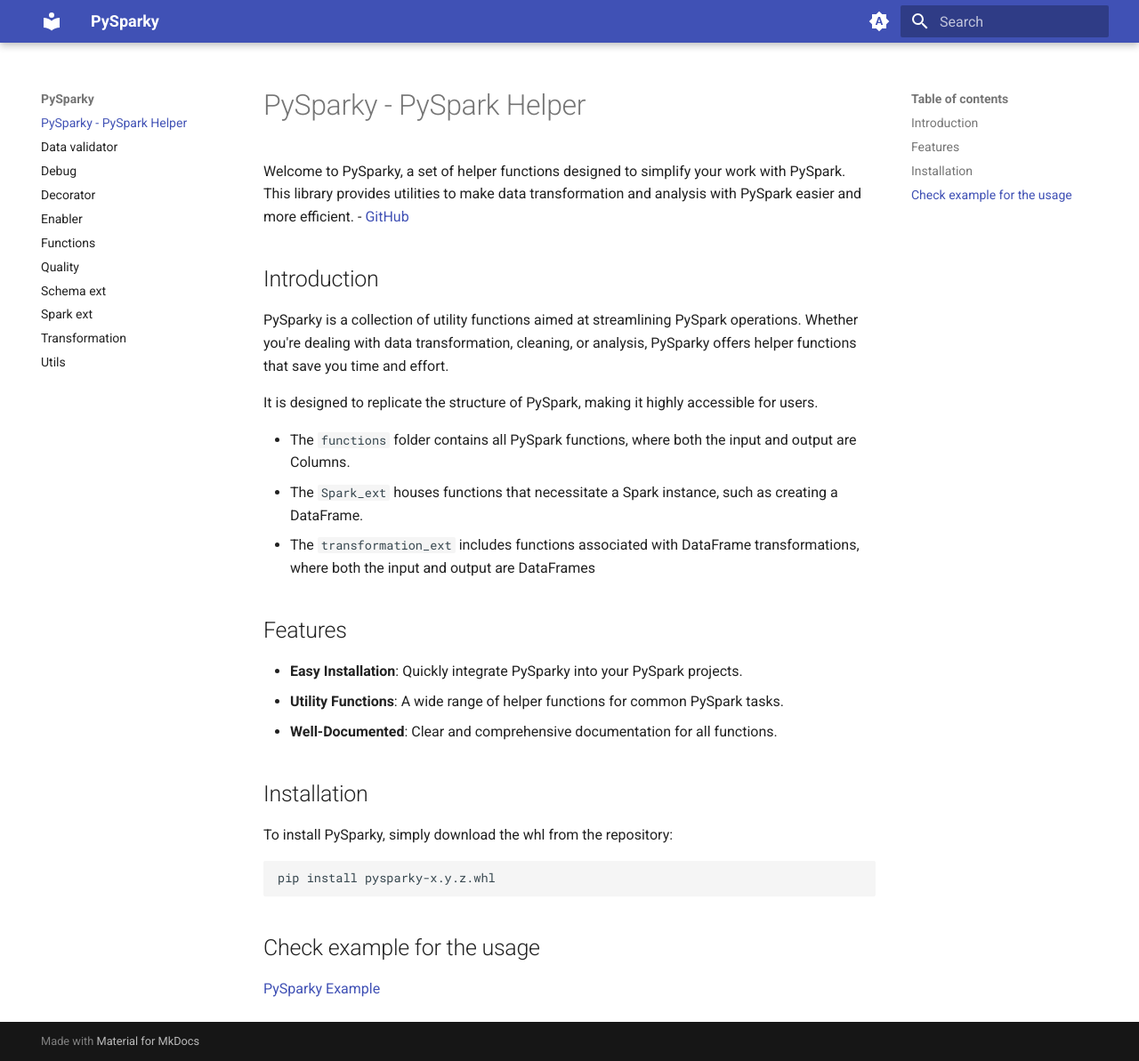
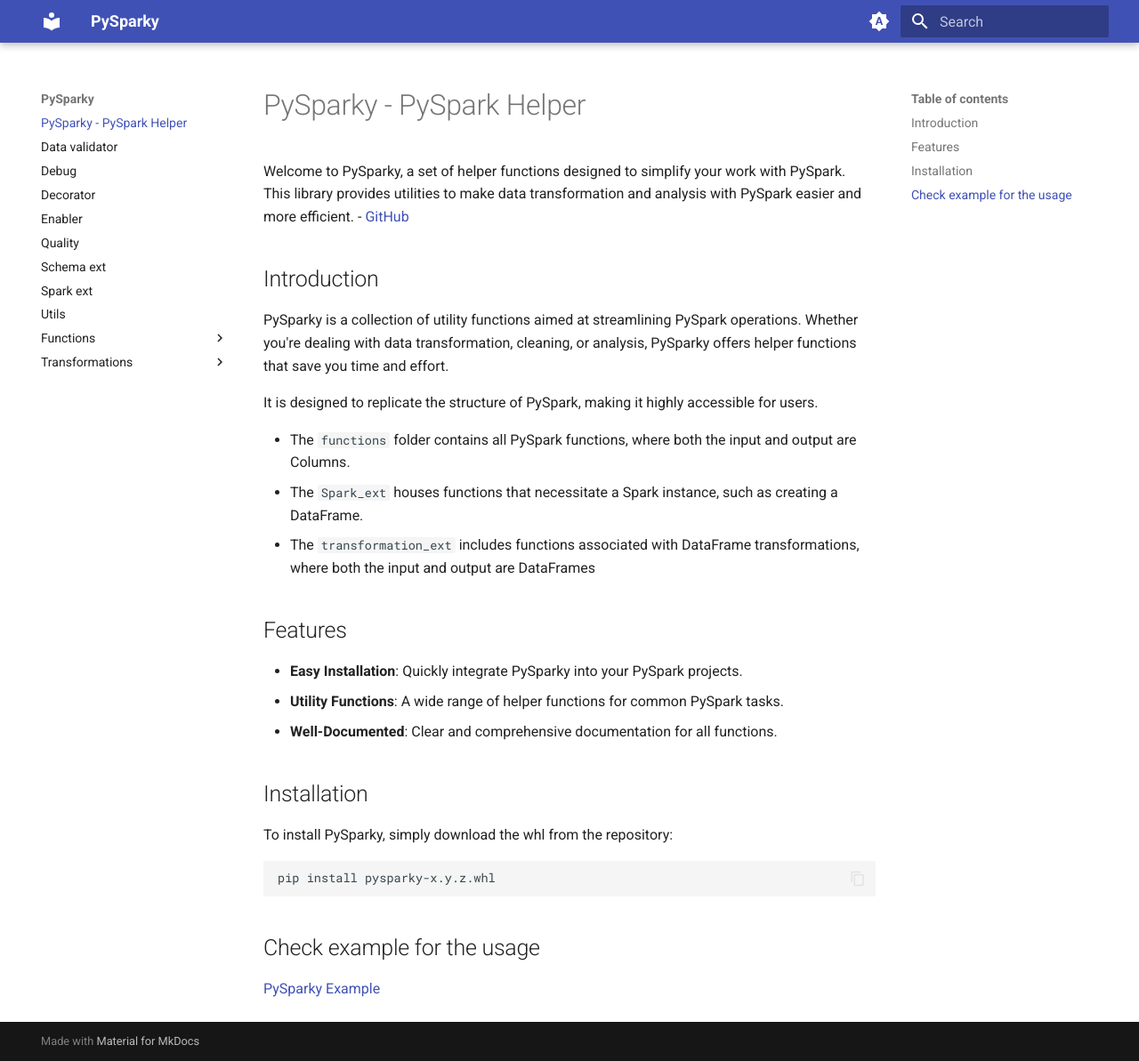
Before and after one commit to PySparky/pysparky-pyspark-helper, an MkDocs documentation site: the page built from docs/index.md, in a window 1280 px wide and 1193 px high. Shown: the whole window at 89% size. Built offline with MkDocs 1.6.1 and Material for MkDocs 9.7.7, drawn with Linux system fonts in a browser that asks for light colours.

Commit message:
feat: mkdocs changing to examples and python highlighting

```diff
--- /dev/null
+++ b/docs/transformations/dedup.md
@@ -0,0 +1,3 @@
+# Dedup
+
+::: pysparky.transformations.dedup
--- /dev/null
+++ b/docs/transformations/general.md
@@ -0,0 +1,2 @@
+# General
+::: pysparky.transformations.general
--- a/mkdocs.yml
+++ b/mkdocs.yml
@@ -2,6 +2,8 @@
 site_url: https://pysparky.github.io/pysparky-pyspark-helper/
 theme:
   name: material
+  features:
+    - content.code.copy
   palette:
 
     # Palette toggle for automatic mode
@@ -26,3 +28,12 @@
 plugins:
 - search
 - mkdocstrings
+
+markdown_extensions:
+  - pymdownx.highlight:
+      anchor_linenums: true
+      line_spans: __span
+      pygments_lang_class: true
+  - pymdownx.inlinehilite
+  - pymdownx.snippets
+  - pymdownx.superfences
```
Also changed, not shown: docs/functions.md (deleted, +0 -8 lines), docs/functions/conditions.md (added, +2 -0 lines), docs/functions/general.md (added, +7 -0 lines), docs/functions/math.md (added, +2 -0 lines), docs/transformation_ext.md (deleted, +0 -5 lines), 8 other files.
